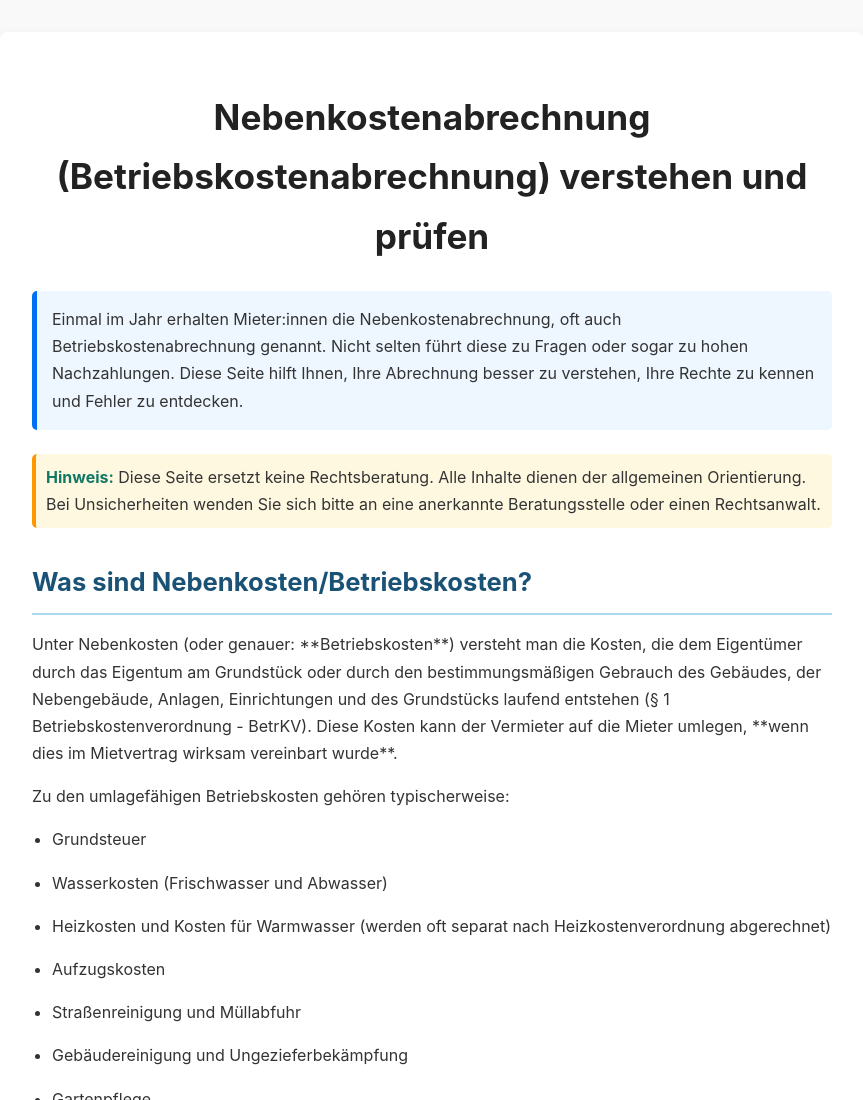
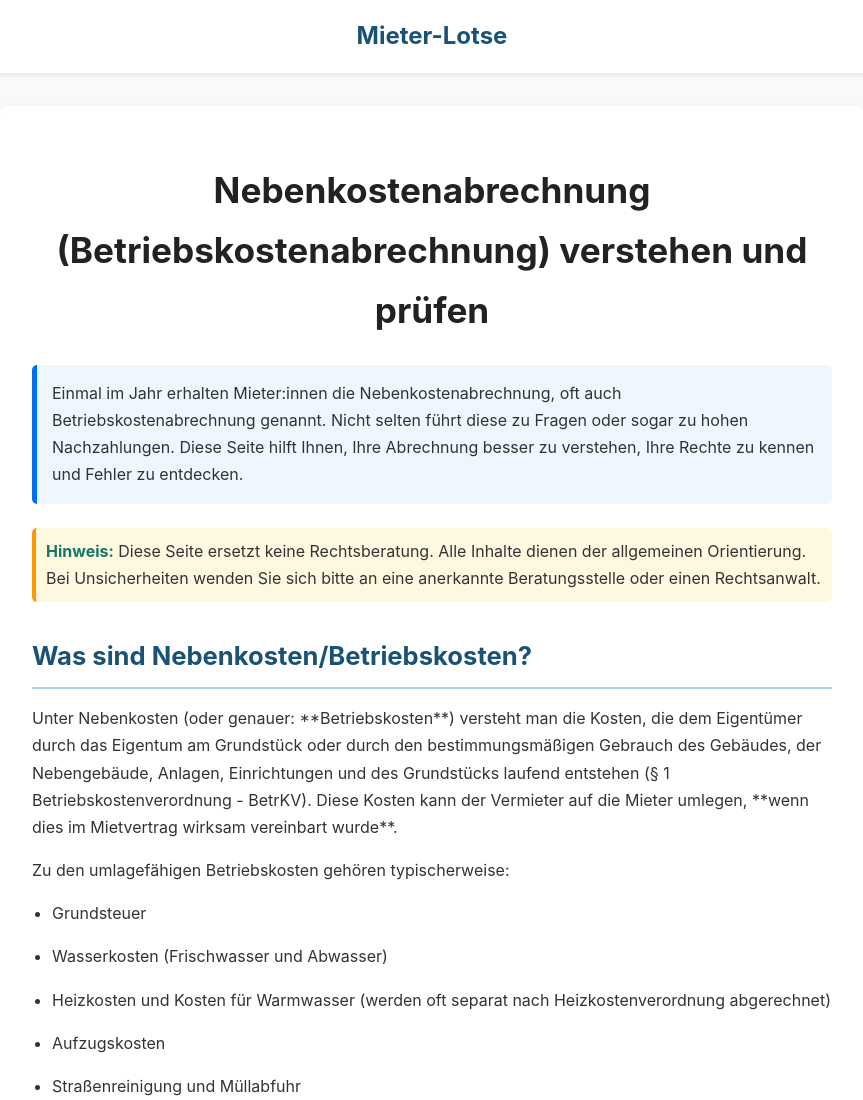
Before and after one commit to BLameui33/mieter-lotse, a plain HTML site: page info-nebenkosten.html in a window 1280 px wide. Shown: the top 1100 px of the page, without its empty margins (208-1071 px from the left). Drawn offline with Linux system fonts and the light colour scheme.

Commit message:
Update info-nebenkosten.html

```diff
--- a/info-nebenkosten.html
+++ b/info-nebenkosten.html
@@ -44,9 +44,35 @@
       .page-container { padding: 1rem; margin: 1rem auto; }
       .button { display: block; margin-left:0; margin-right:0; }
     }
+    /* Stil für den Header-Container */
+.site-header {
+    background-color: #ffffff; /* Weißer Hintergrund */
+    padding: 1rem 2rem;        /* Innenabstand oben/unten und links/rechts */
+    box-shadow: 0 2px 5px rgba(0, 0, 0, 0.07); /* Subtiler Schatten nach unten */
+    border-bottom: 1px solid #e9ecef; /* Feine untere Trennlinie */
+    margin-bottom: 2rem;       /* Abstand zum Inhalt darunter */
+    text-align: center;
+}
+
+/* Stil für das Logo bzw. den Seitennamen */
+.site-logo {
+    color: #1a5276; /* Deine dunkle Akzentfarbe */
+    font-size: 1.5rem;   /* Angenehme, gut lesbare Größe */
+    font-weight: bold;
+    text-decoration: none; /* Entfernt die Link-Unterstreichung */
+    transition: color 0.2s; /* Weicher Farbwechsel beim Hovern */
+}
+
+.site-logo:hover {
+    color: #d35400; /* Deine orange Hauptfarbe als Hover-Effekt */
+}
   </style>
 </head>
 <body>
+
+  <header class="site-header">
+    <a href="index.html" class="site-logo">Mieter-Lotse</a>
+</header>
 
   <div class="page-container">
     <h1>Nebenkostenabrechnung (Betriebskostenabrechnung) verstehen und prüfen</h1>
```
